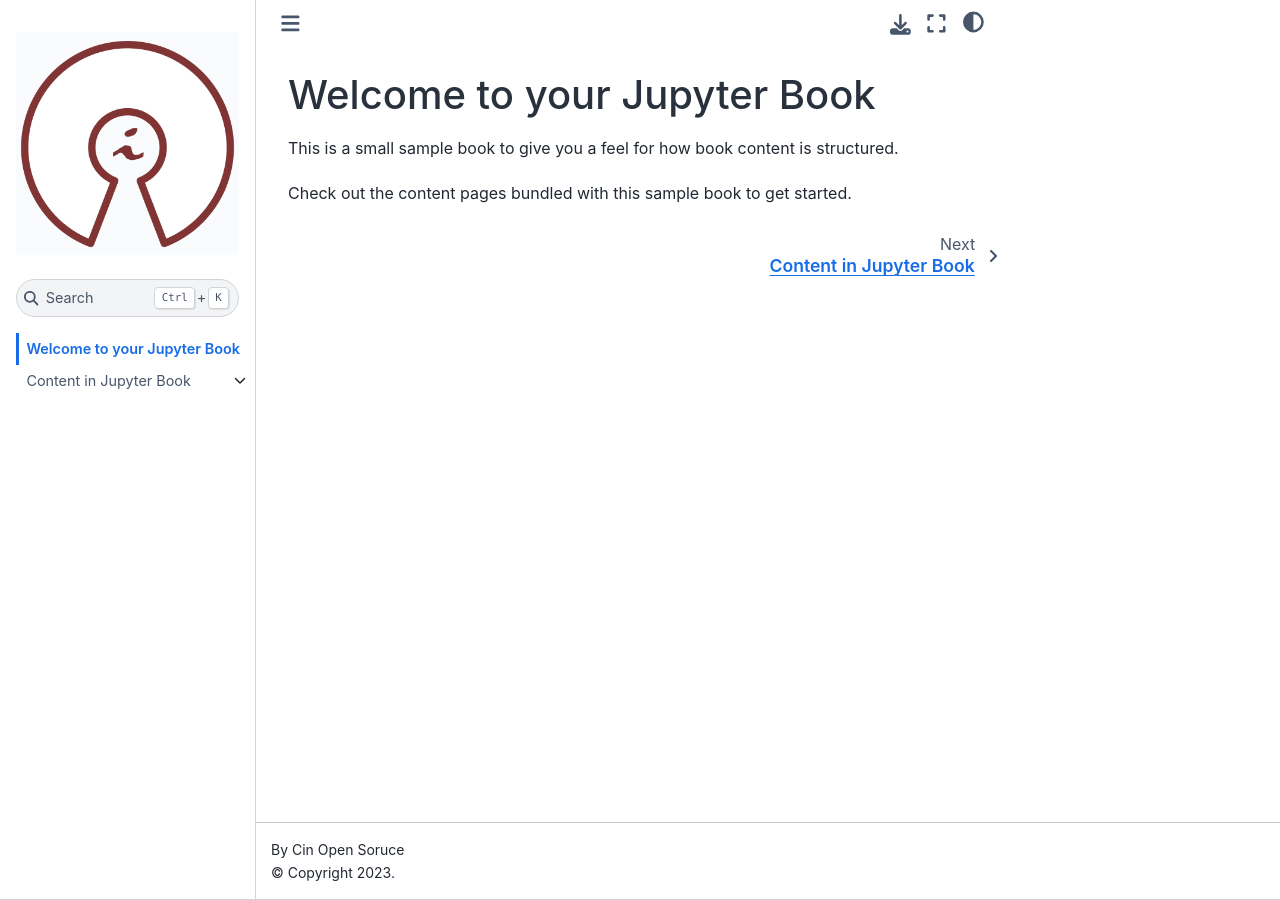
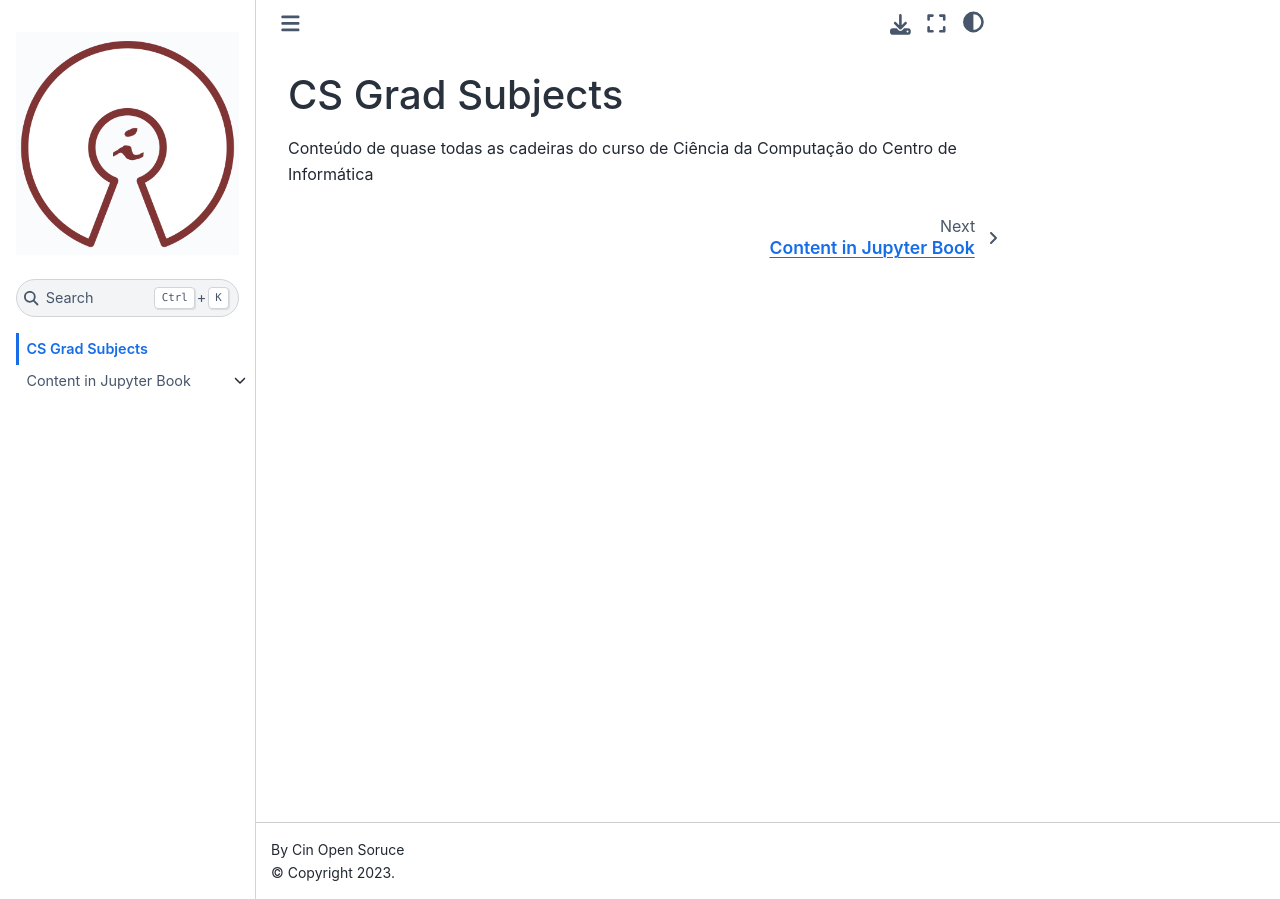
Before and after one commit to CIn-Open-Source/CS-grad-subjects, a Jupyter Book: the page built from intro.md, in a window 1280 px wide. Built offline with Jupyter Book 1.0.4 settings and Sphinx 7.4.7 and the Sphinx Book theme 1.1.4, drawn with Linux system fonts in a browser that asks for light colours; pages that are not in the unit, such as notebooks, are missing from menus.

Commit message:
Update intro

```diff
--- a/intro.md
+++ b/intro.md
@@ -1,7 +1,3 @@
-Welcome to your Jupyter Book
+CS Grad Subjects
 ============================
-
-This is a small sample book to give you a feel for how book content is
-structured.
-
-Check out the content pages bundled with this sample book to get started.
+Conteúdo de quase todas as cadeiras do curso de Ciência da Computação do Centro de Informática
```
